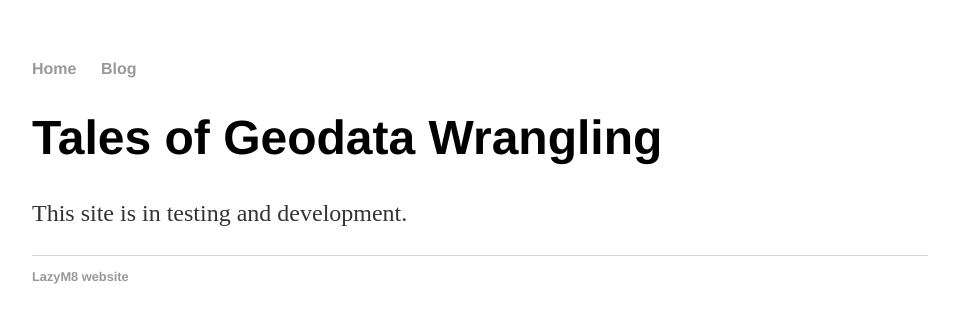
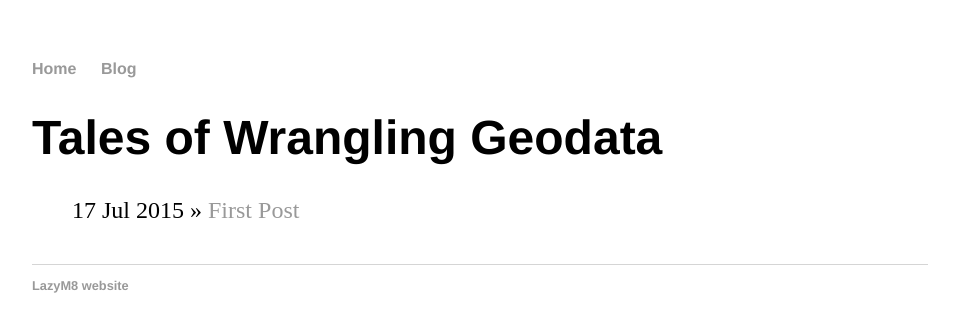
Before and after one commit to geodatawrangler/geodatawrangler.github.io, a Jekyll site: the page built from index.html, in a window 1280 px wide. Shown: the top 332 px of the page, without its empty margins (160-1119 px from the left). Built offline with Jekyll 4.4.1, drawn with Linux system fonts in a browser that asks for light colours.

Commit message:
Changed index page to show blog postings

```diff
--- a/index.html
+++ b/index.html
@@ -2,7 +2,10 @@
 layout: default
 title: Tales of Wrangling Geodata
 ---
-    		<div class="blurb">
-        		<h1>Tales of Geodata Wrangling</h1>
-				<p>This site is in testing and development.</p>
-    		</div><!-- /.blurb -->
+	<h1>{{ page.title }}</h1>
+	<ul class="posts">
+
+	  {% for post in site.posts %}
+	    <li><span>{{ post.date | date_to_string }}</span> » <a href="{{ post.url }}" title="{{ post.title }}">{{ post.title }}</a></li>
+	  {% endfor %}
+	</ul>
```
